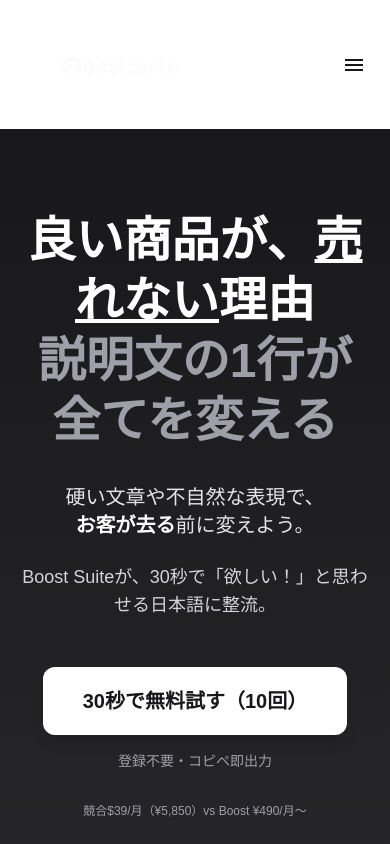
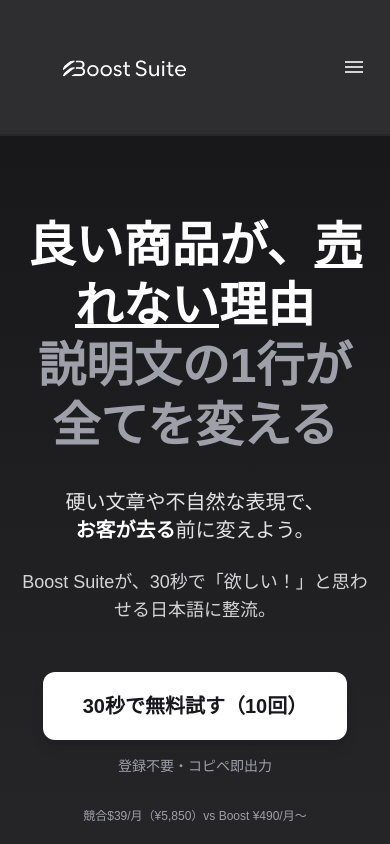
Before and after one commit to Waltz0820/boostsuite-app, a Next.js app: page / in a window 390 px wide. Shown: the top 844 px of the page. Built offline with nearby package versions, Linux system fonts and the light colour scheme.

Commit message:
feat: 変更内容

```diff
--- a/app/components/header.tsx
+++ b/app/components/header.tsx
@@ -10,7 +10,6 @@ export default function Header() {
   const drawerId = useId();
   const pathname = usePathname();
 
-  // 画面幅が広がったら閉じる
   useEffect(() => {
     const onResize = () => {
       if (window.innerWidth >= 768) setOpen(false);
@@ -19,12 +18,8 @@ export default function Header() {
     return () => window.removeEventListener("resize", onResize);
   }, []);
 
-  // ルート遷移で閉じる
-  useEffect(() => {
-    setOpen(false);
-  }, [pathname]);
+  useEffect(() => setOpen(false), [pathname]);
 
-  // メニュー表示中は背面スクロールをロック
   useEffect(() => {
     if (!open) return;
     const prev = document.body.style.overflow;
@@ -34,7 +29,6 @@ export default function Header() {
     };
   }, [open]);
 
-  // Escで閉じる
   useEffect(() => {
     const onKey = (e: KeyboardEvent) => {
       if (e.key === "Escape") setOpen(false);
@@ -48,8 +42,8 @@ export default function Header() {
     return (
       <Link
         href={href}
-        className={`hover:opacity-80 transition ${
-          active ? "text-zinc-900 font-medium" : "text-zinc-600"
+        className={`transition hover:opacity-80 ${
+          active ? "text-white font-semibold" : "text-zinc-300"
         }`}
       >
         {children}
@@ -58,7 +52,7 @@ export default function Header() {
   };
 
   return (
-    <header className="border-b bg-white/80 backdrop-blur supports-[backdrop-filter]:bg-white/60 sticky top-0 z-40">
+    <header className="border-b border-zinc-800 bg-zinc-900/95 backdrop-blur supports-[backdrop-filter]:bg-zinc-900/90 sticky top-0 z-40">
       <div className="mx-auto max-w-6xl px-4 py-3 flex items-center justify-between">
         {/* Brand */}
         <Link href="/" aria-label="Boost Suite" className="flex items-center gap-3 shrink-0">
@@ -67,7 +61,7 @@ export default function Header() {
             alt="Boost Suite ロゴ"
             width={240}
             height={48}
-            className="w-[210px] md:w-[240px] h-auto"
+            className="w-[220px] md:w-[240px] h-auto"
             priority
           />
         </Link>
@@ -79,7 +73,7 @@ export default function Header() {
           <NavLink href="/column">コラム</NavLink>
           <Link
             href="/tool?from=header"
-            className="px-3 py-1.5 rounded-md bg-zinc-900 text-white hover:opacity-90"
+            className="px-3 py-1.5 rounded-md bg-white text-zinc-900 hover:bg-zinc-100 font-medium"
           >
             今すぐ試す
           </Link>
@@ -92,7 +86,7 @@ export default function Header() {
           aria-expanded={open}
           aria-controls={drawerId}
           onClick={() => setOpen((v) => !v)}
-          className="md:hidden inline-flex items-center justify-center rounded-md p-2 hover:bg-zinc-100 transition"
+          className="md:hidden inline-flex items-center justify-center rounded-md p-2 hover:bg-zinc-800 text-zinc-300"
         >
           <svg width="24" height="24" viewBox="0 0 24 24" className="fill-current">
             {open ? (
@@ -107,17 +101,17 @@ export default function Header() {
       {/* Mobile drawer */}
       <div
         id={drawerId}
-        className={`md:hidden border-t bg-white transition-[max-height] duration-300 overflow-hidden ${
+        className={`md:hidden bg-zinc-900 border-t border-zinc-800 transition-[max-height] duration-300 overflow-hidden ${
           open ? "max-h-64" : "max-h-0"
         }`}
       >
-        <nav className="px-4 py-3 flex flex-col gap-2 text-sm" role="dialog" aria-modal="true">
+        <nav className="px-4 py-3 flex flex-col gap-3 text-sm" role="dialog" aria-modal="true">
           <NavLink href="/tool">ツール</NavLink>
           <NavLink href="/pricing">価格</NavLink>
           <NavLink href="/column">コラム</NavLink>
           <Link
             href="/tool?from=header"
-            className="mt-2 inline-flex items-center justify-center px-4 py-2 rounded-md bg-zinc-900 text-white hover:opacity-90"
+            className="mt-2 inline-flex items-center justify-center px-4 py-2 rounded-md bg-white text-zinc-900 font-medium hover:bg-zinc-100"
           >
             今すぐ試す
           </Link>
```
